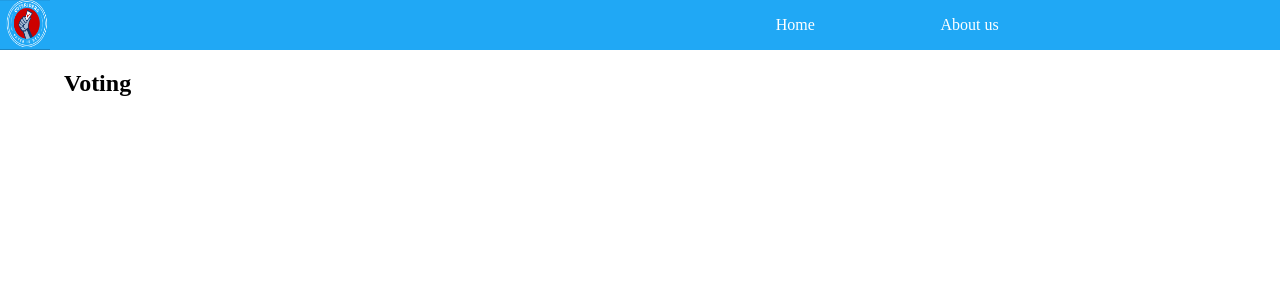
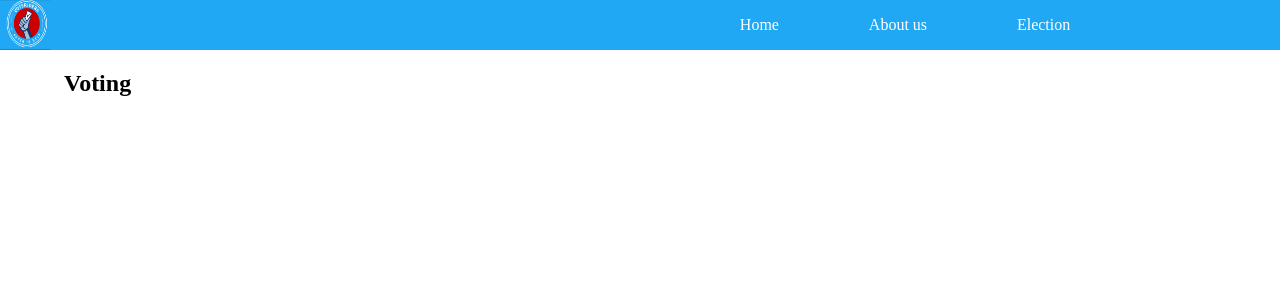
Before and after one commit to Tseden999/online_voting_system, a PHP site: page /Voting.php in a window 1280 px wide. Shown: the top 300 px of the page. Run offline with PHP 8.4, Linux system fonts and the light colour scheme; the visitor is signed in with stand-in values (Sample User, id 1); data that the repository does not hold is empty.

Commit message:
election included in nav

```diff
--- a/Candidate.php
+++ b/Candidate.php
@@ -29,6 +29,7 @@
                <a href="./voters.php" id="voters">Voters</a>
                <a href="./Candidate.php" id="candidates">Candidates</a>
                <a href="./Voting.php" id="voting">Voting</a>
+               <a href="./Election.html" id="election">Election</a>
                <a id="logout" onclick="logout()">Logout</a>
                <div id="profile">
                   <img id="profile_img" />
--- a/FirstPage.html
+++ b/FirstPage.html
@@ -17,6 +17,7 @@
                 <a href="./registerForm.html" id="register">Register</a>
                 <a href="./index.html" id="login">Login</a>
                 <a href="./Voting.php" id="voting">Voting</a>
+                <a href="./Election.html" id="election">Election</a>
                 <a id="logout" onclick="logout()">Logout</a>
                 <div id="profile">
                     <img id="profile_img" />
--- a/Voters.php
+++ b/Voters.php
@@ -27,6 +27,7 @@
                <a href="./voters.php" id="voters">Voters</a>
                <a href="./Candidate.php" id="candidates">Candidates</a>
                <a href="./Voting.php" id="voting">Voting</a>
+               <a href="./Election.html" id="election">Election</a>
                <a id="logout" onclick="logout()">Logout</a>
                <div id="profile">
                   <img id="profile_img" />
--- a/Voting.php
+++ b/Voting.php
@@ -28,7 +28,7 @@
                <a href="./About us.html" id="child2">About us</a>
                <a href="./voters.php" id="voters">Voters</a>
                <a href="./Candidate.php" id="candidates">Candidates</a>
-               <a href="./Voting.php" id="voting">Voting</a>
+               <a href="./Election.html" id="election">Election</a>
                <a id="logout" onclick="logout()">Logout</a>
                <div id="profile">
                   <img id="profile_img" />
```
